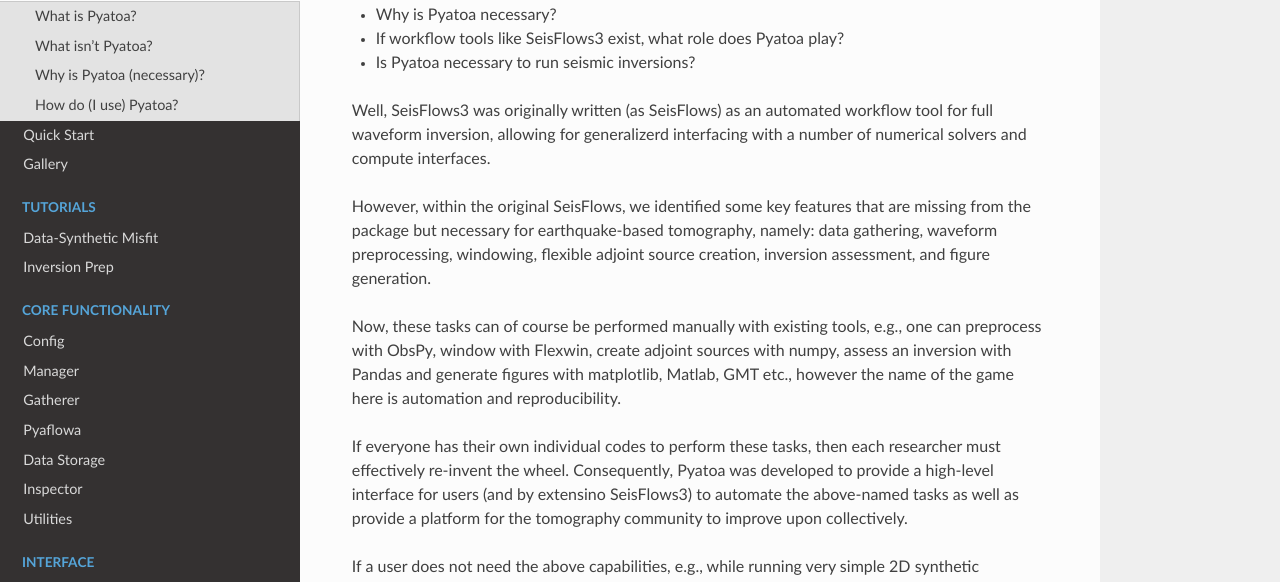
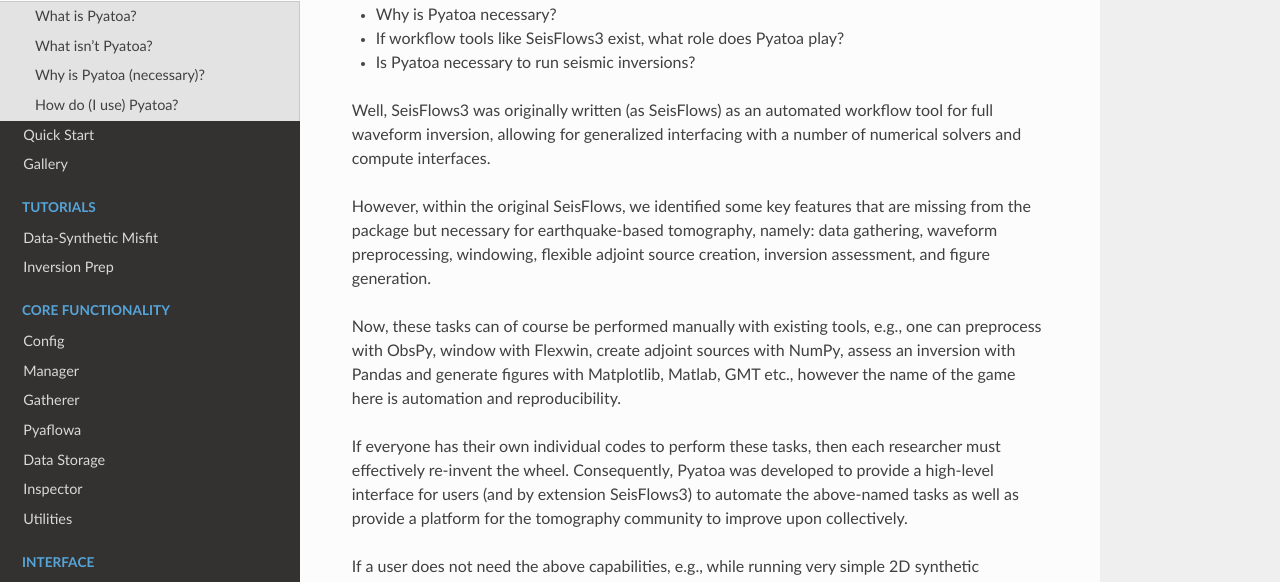
Before and after one commit to adjtomo/pyatoa, a Sphinx documentation site: the page built from pyatoa/docs/overview.rst, in a window 1280 px wide and 900 px high, scrolled down 1176 px. Shown: the part 157-739 px from the top of the window. Built offline with Sphinx 7.4.7 and the Read the Docs theme 2.0.0, drawn with Linux system fonts in a browser that asks for light colours.

Commit message:
[docs] small bug fixes in docs and docstrings, fixing typos in docs pages

```diff
--- a/pyatoa/docs/conf.py
+++ b/pyatoa/docs/conf.py
@@ -57,7 +57,7 @@
     'sphinx.ext.coverage',
     'sphinx.ext.viewcode',
     'sphinx.ext.napoleon',
-    # 'sphinx.ext.autosummary',
+    'sphinx.ext.autosummary',
     'sphinx_rtd_theme',
     'autoapi.extension',
     'nbsphinx'
--- a/pyatoa/docs/overview.rst
+++ b/pyatoa/docs/overview.rst
@@ -65,7 +65,7 @@
 - Is Pyatoa necessary to run seismic inversions?
 
 Well, SeisFlows3 was originally written (as SeisFlows) as an automated workflow
-tool for full waveform inversion, allowing for generalizerd interfacing with a
+tool for full waveform inversion, allowing for generalized interfacing with a
 number of numerical solvers and compute interfaces.
 
 However, within the original SeisFlows, we identified some key features that are
@@ -75,13 +75,13 @@
 
 Now, these tasks can of course be performed manually with existing tools, e.g.,
 one can preprocess with ObsPy, window with Flexwin, create adjoint sources
-with numpy, assess an inversion with Pandas and generate figures with
-matplotlib, Matlab, GMT etc., however the name of the game here is automation
+with NumPy, assess an inversion with Pandas and generate figures with
+Matplotlib, Matlab, GMT etc., however the name of the game here is automation
 and reproducibility.
 
 If everyone has their own individual codes to perform these tasks, then each
 researcher must effectively re-invent the wheel. Consequently, Pyatoa was
-developed to provide a high-level interface for users (and by extensino
+developed to provide a high-level interface for users (and by extension
 SeisFlows3) to automate the above-named tasks as well as provide a platform for
 the tomography community to improve upon collectively.
 
```
Also changed, not shown: pyatoa/docs/config.rst (+9 -10 lines), pyatoa/docs/config.ipynb, 1 other file.
